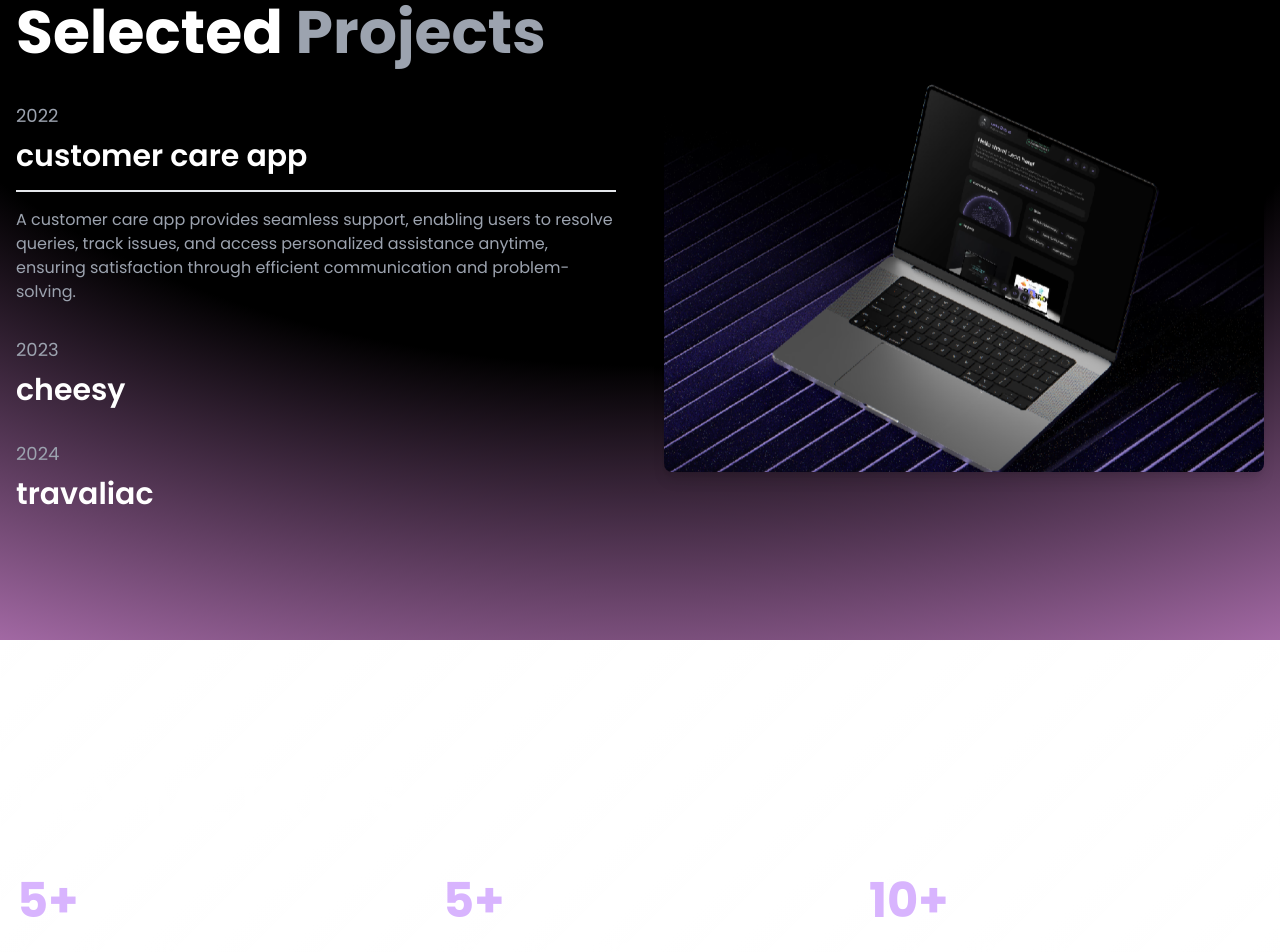
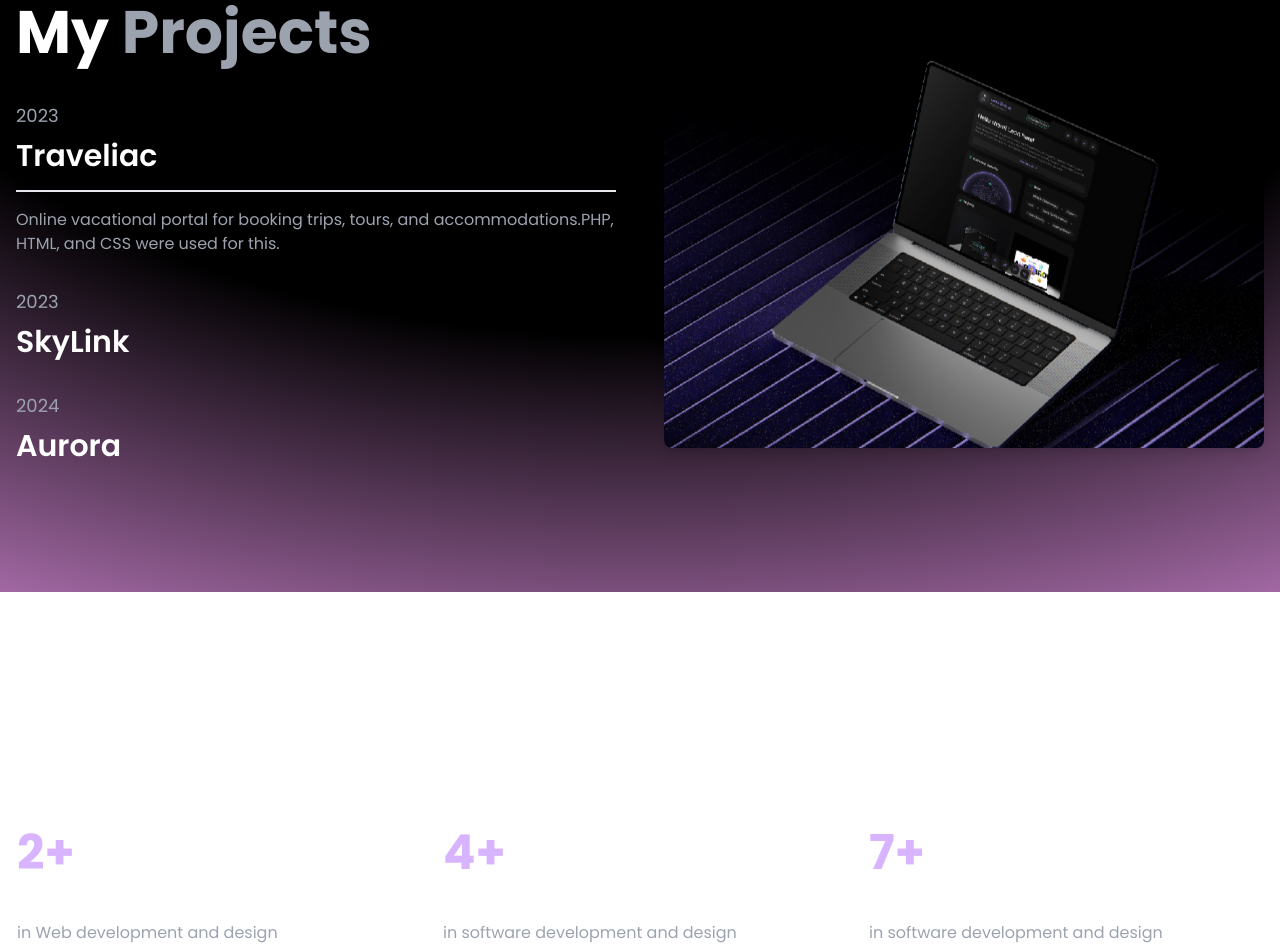
Before and after one commit to pasindu-mahesh/portfolio-next, a Next.js app: page / in a window 1280 px wide. Shown: the part 1360-2312 px from the top of the page. Built offline with nearby package versions, Linux system fonts and the light colour scheme.

Commit message:
add:personal info

```diff
--- a/components/contacts.tsx
+++ b/components/contacts.tsx
@@ -34,7 +34,7 @@ export const Contacts = () => {
                                 href="tel:+9476-123-4567"
                                 className="text-2xl font-semibold hover:text-purple-400 transition duration-300 flex items-center after:content-['↗'] after:ml-2"
                             >
-                                +9476-123-4567
+                                +94768302475
                                 <span className="text-gray-500"></span>
                             </a>
                         </div>
@@ -43,9 +43,9 @@ export const Contacts = () => {
                             <p className="text-lg text-gray-300">Email</p>
                             <a
                                 href="mailto:pasindu@gmail.com"
-                                className="lg:text-3xl font-semibold hover:text-purple-400 transition duration-300 flex items-center  after:content-['↗'] after:ml-2"
+                                className="lg:text-2xl font-semibold hover:text-purple-400 transition duration-300 flex items-center  after:content-['↗'] after:ml-2"
                             >
-                                pasindu@gmail.com
+                                99pasindumahesh@gmail.com
                                 <span className="text-gray-500"></span>
                             </a>
 
@@ -54,6 +54,7 @@ export const Contacts = () => {
                         <div className="space-y-2">
                             <p className="text-lg text-gray-300">Address</p>
                             <address className="text-xl not-italic leading-relaxed">
+                                Samanala road,
                                 New Kandy Road,<br/>
                                 Malabe, <br/>
                                 Sri Lanka.
--- a/components/keyMetrics.tsx
+++ b/components/keyMetrics.tsx
@@ -6,19 +6,19 @@ import { motion, useInView } from "framer-motion";
 const metric = [
     {
         id: 1,
-        value: '5+',
+        value: '2+',
         label: 'Years of Experience',
-        description: 'in software development and design',
+        description: 'in Web development and design',
     },
     {
         id: 1,
-        value: '5+',
+        value: '4+',
         label: 'projects Completed',
         description: 'in software development and design',
     },
     {
         id: 1,
-        value: '10+',
+        value: '7+',
         label: 'Technologies Mastered',
         description: 'in software development and design',
     },
--- a/components/portfolio.tsx
+++ b/components/portfolio.tsx
@@ -12,26 +12,26 @@ import { useMotionTemplate, useMotionValue, motion, animate } from "framer-motio
 const projects = [
     {
         id: 1,
-        year: 2022,
-        title: 'customer care app',
+        year: 2023,
+        title: 'Traveliac',
         description:
-        "A customer care app provides seamless support, enabling users to resolve queries, track issues, and access personalized assistance anytime, ensuring satisfaction through efficient communication and problem-solving.",
+        "Online vacational portal for booking trips, tours, and accommodations.PHP, HTML, and CSS were used for this.",
         image: project1,
     },
     {
         id: 2,
         year: 2023,
-        title: 'cheesy',
+        title: 'SkyLink',
         description:
-        "A customer care app provides seamless support, enabling users to resolve queries, track issues, and access personalized assistance anytime, ensuring satisfaction through efficient communication and problem-solving.",
+        "Customer care webapp for managing support tickets and client communications.JAVA, HTML, and CSS were used for this.",
         image: project2,
     },
     {
         id: 3,
         year: 2024,
-        title: 'travaliac',
+        title: 'Aurora',
         description:
-        "A customer care app provides seamless support, enabling users to resolve queries, track issues, and access personalized assistance anytime, ensuring satisfaction through efficient communication and problem-solving.",
+        "Resort Management System with booking, inventory, and staff management features.React, Node.js, and MongoDB were used for this.",
         image: project3,
     },
 ];
@@ -62,7 +62,7 @@ export const Portfolio = () => {
             <div className="max-w-7xl w-full px-4 grid lg:grid-cols-2 gap-12 items-center justify-items-center">
 
             <div>
-                <h2 className="text-6xl font-bold mb-10">Selected <span className="text-gray-400">Projects</span></h2>
+                <h2 className="text-6xl font-bold mb-10">My <span className="text-gray-400">Projects</span></h2>
                     {projects.map((project) => (
                         <div
                             key={project.id}
@@ -70,7 +70,7 @@ export const Portfolio = () => {
                             className="cursor-pointer mb-8 group"
                         >
                             <p className="text-gray-400 text-lg mb-2">{project.year}</p>
-                            <h3 className={`text-3xl font-semibold group-hover:text-gray-400 transition-colors
+                            <h3 className={`text-3xl font-semibold group-hover:text-purple-400 transition-colors
                                 ${selectedProject.id === project.id ? 'text-gray-200' : ''}duration-300`}>
                                 {}{project.title}
                             </h3>
```
